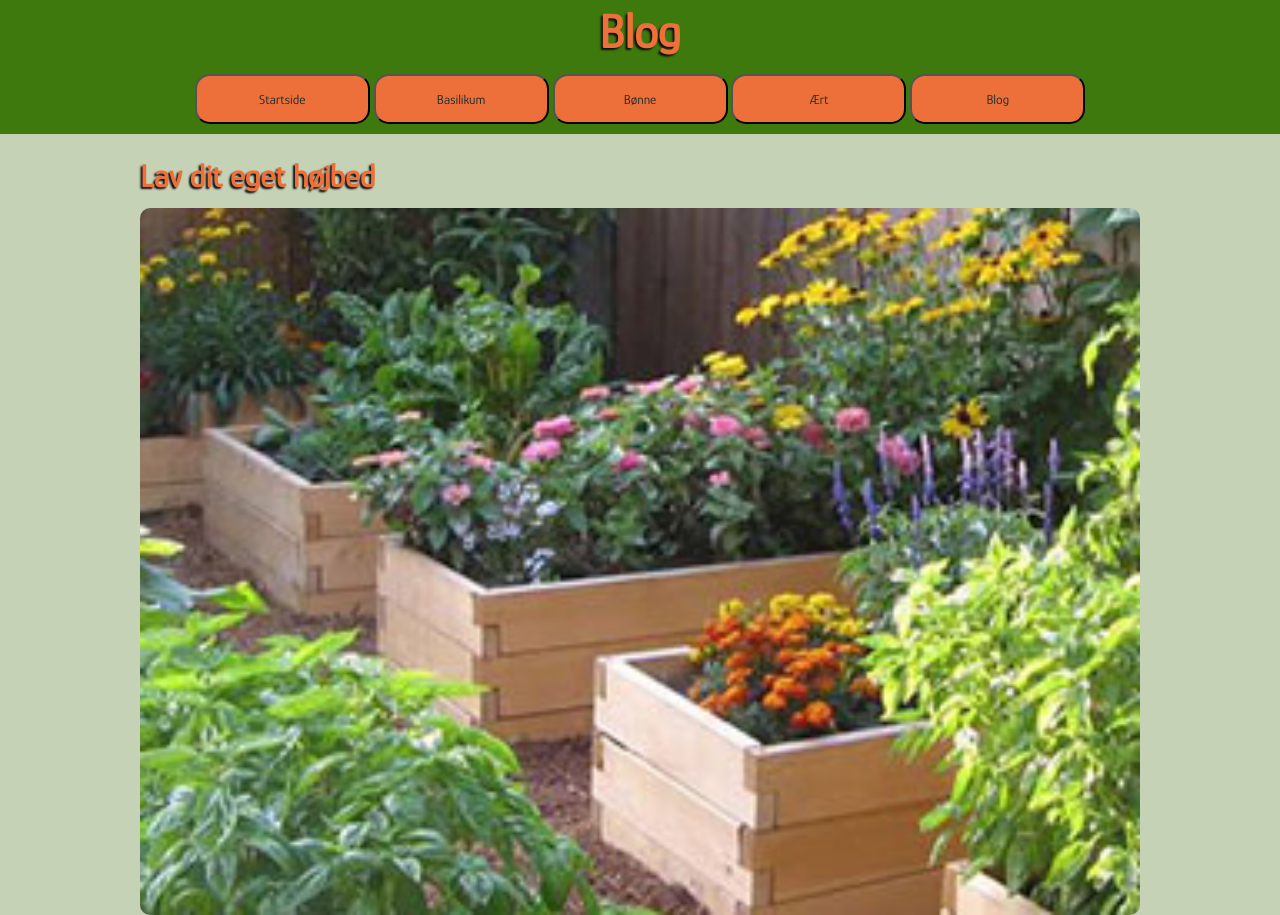
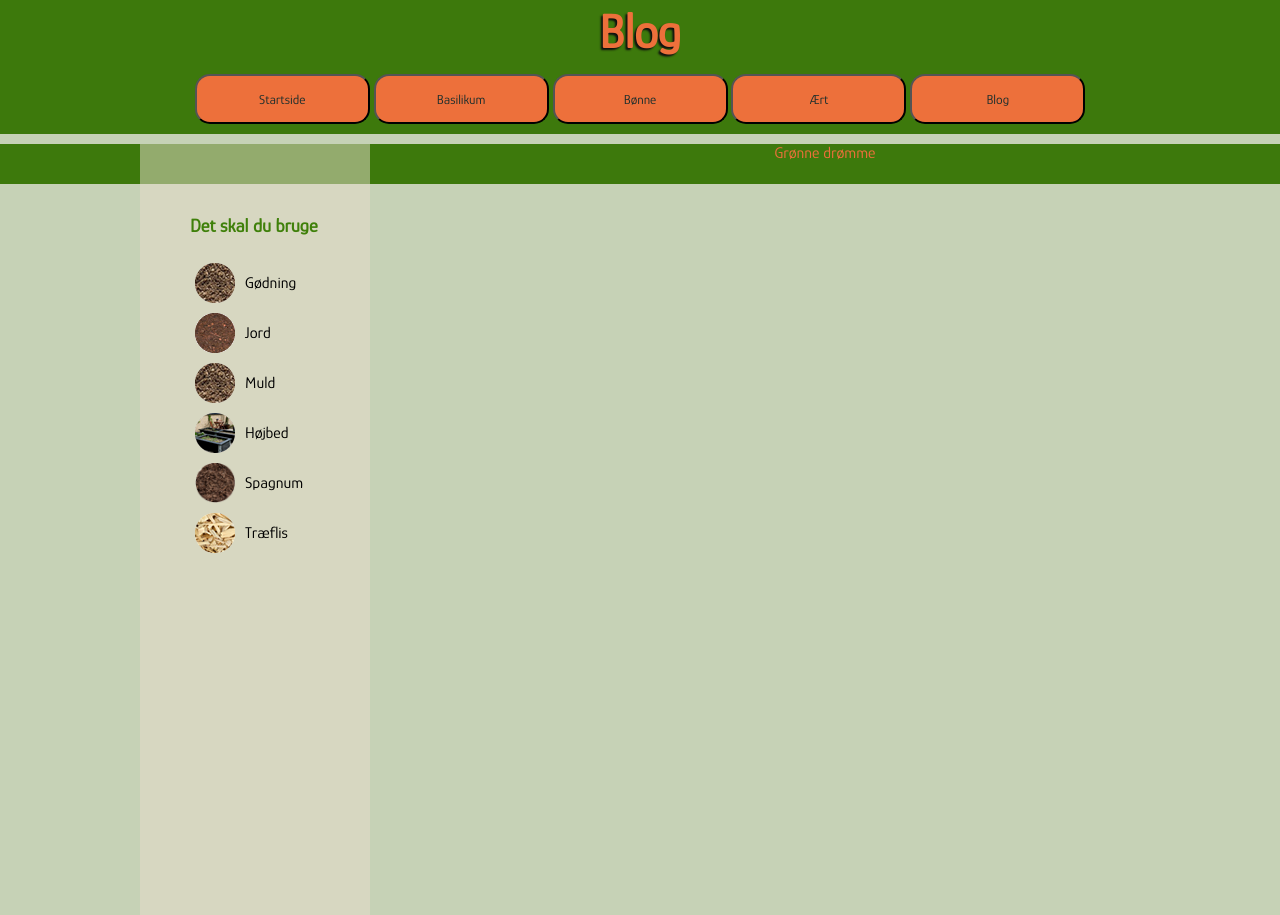
Before and after one commit to Lindegaard1/GroenneDroemme, a plain HTML site: page GronneDromme/blog.html in a window 1280 px wide. Shown: the top 915 px of the page. Drawn offline with Linux system fonts and the light colour scheme.

Commit message:
Sidebar done

```diff
--- a/GronneDromme/blog.html
+++ b/GronneDromme/blog.html
@@ -24,32 +24,23 @@
     </header>
 
     <main>
-       <div>
-        <h2>Lav dit eget højbed</h2>
-        <img src="img/blog_godt-hojbed.jpg" alt="Gødt højbed">
-        <img src="img/hojbedsramme.jpg" alt="Højbed ramme">
-        <p>Et højbed er rigtig god ide hvis du vil danne afgrænsninger i f.eks. køkkenhaven eller mellem køkkenhaven og din resterende have.
-
-            Ud over at give niveauforskel i haven, giver et højbed dig også en bedre arbejdsstilling, når du arbejder i bedet eller høster bær og planter.
-
-            Kendetegnede ved højbede er, at de er bygget ca. 40 cm. over almindelig jordniveau. Det betyder at et højbed hurtigere bliver tørt og varmt efter vinterens fugt og kulde. Derved kan du så tidligere i dem end i almindelige bede i jordniveau.
-            Gode tips til anlæggelse af et højbed
-            Før du anlægger et højbed
-
-            Du bør sikre hjørner og kanter med en solid, lodret afstivning. Træet du bruger til afstivning bør gå lige så langt ned i jorden, som bedet er højt. Dette er for at sikre at bedet er så stabilt som muligt. Er bedet for eksempel 50 cm. højt, skal afstiverne gå 50 cm. ned i jorden. Hvis du anlægger dit højbed et sted hvor der i forvejen er græs, bør du fjerne græsset inden du fylder jord i bedet. Derved undgår du problemer med græs og ukrudt senere.
-            Brug ikke trykimprægneret træ
-
-            Trykimprægneret træ er ikke velegnet til at lave højbede af, da træet indeholder for giftige stoffer, som afgives til jorden og planterne. Brug gerne fyrretræ eller grantræ som begge er meget velegnet til at bygge højbed af.
-            Brug rigeligt jord i højbedet
-
-            Når du anlægger et højbed er det vigtigt at du benytter rigeligt med jord. Jorden synker nemlig sammen over tid. En god allround muld til højbedet hedder "gartnermuld". Gartnermuld er et blandingsprodukt af almindelig muldjord, bakkesand og lantidsmodnet parkkompost. Du kan naturligvis også benytte specialblandet højbedsmuld.
-            Den rigtige jord til et højbed
-
-            Komposten, som anvendes i højbedsmuld, er modnet i mere end 2 år. Det giver et indhold af meget stabilt humus. Tilførsel af stabilt humus giver jorden en god evne til at holde på fugten i tørre perioder, uden at den derved mister sine dræningsegenskaber. Indholdet af sand gør, at din jord er let at arbejde med, uden at den danner knolde. Heller ikke i perioder med megen regn.
-        </p>
-       </div>
-
-
+       <section>
+           <article>
+               <div class = "sidebar">
+                   <ul>
+                       <li>
+                        <h3 class="TextBlog">Det skal du bruge</h3>
+                        <img src="img/godning.png" alt="Gødning"><span class="SidebarText">Gødning</span>
+                        <img src="img/jord.png" alt="Jord"><span class="SidebarText">Jord</span>
+                        <img src="img/muld.png" alt="Muld"><span class="SidebarText">Muld</span>
+                        <img src="img/hojbed.png" alt="Højbed"><span class="SidebarText">Højbed</span>
+                        <img src="img/spagnum_1.png" alt="Spagnum"><span class="SidebarText">Spagnum</span>
+                        <img src="img/traeflis.png" alt="Træflis"><span class="SidebarText">Træflis</span>
+                       </li>
+                    </ul>
+               </div>
+           </article>
+       </section>
     </main>
 
     <footer>
--- a/GronneDromme/css/style.css
+++ b/GronneDromme/css/style.css
@@ -134,7 +134,32 @@ li a
     padding: 15px;
 }
 
-img div
+.sidebar
 {
- width: 200px;
+    float:left;
+    background-color: hsla(33,39%,86%,0.5);
+    height: 100vh;
+    width: 230px;
 }
+
+.sidebar img
+{
+    width: 40px;
+    height: 40px;
+    float: left;
+    margin: 5px;
+}
+
+.TextBlog
+{
+    color: hsl(93, 86%, 27%);
+}
+
+.SidebarText
+{
+    display: inline;
+    height: 40px;
+    line-height: 40px;
+    margin: 5px;
+    display: inline-block;
+}
```
